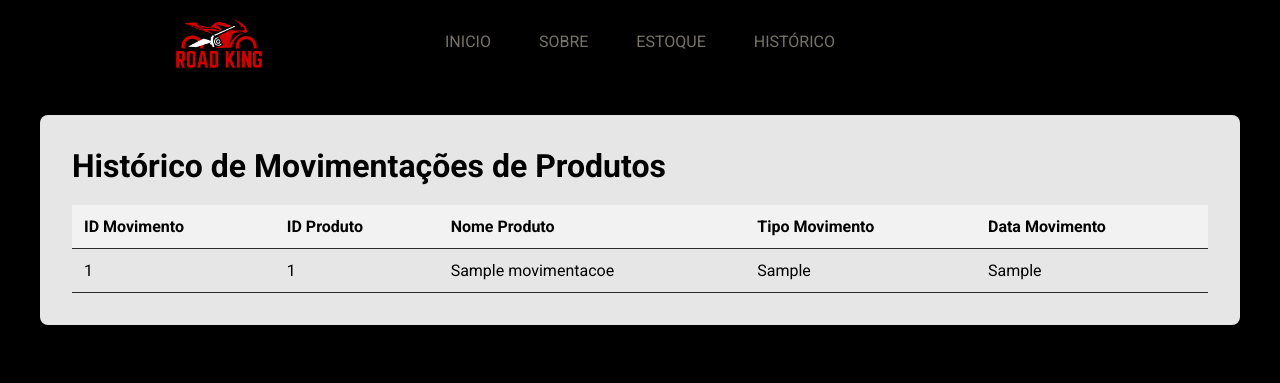
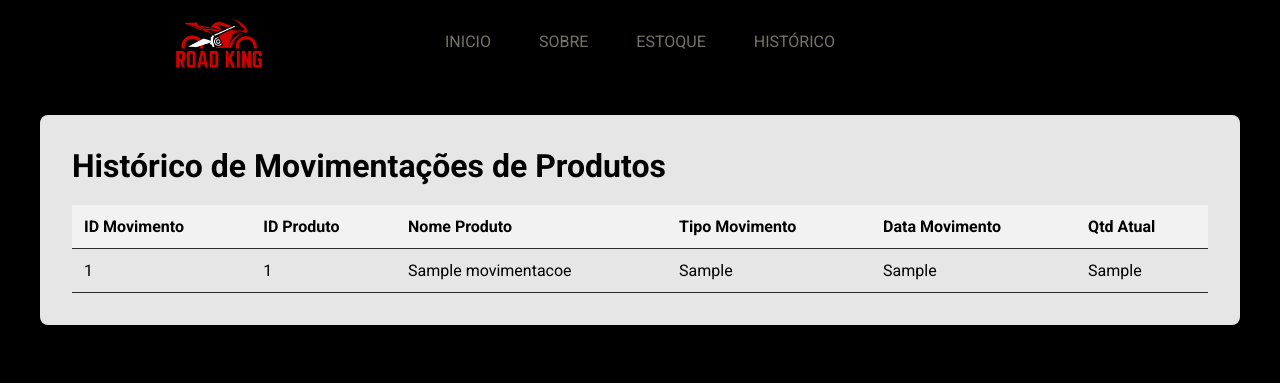
Before and after one commit to Raul691/crud-final, a Flask app: page /movimentacao in a window 1280 px wide. Shown: the top 383 px of the page. Run offline with Flask 3, Linux system fonts and the light colour scheme; the visitor is signed in with stand-in values (Sample User, id 1); tables that the repository leaves empty or names only in its code hold one stand-in row (values such as "Sample post").

Commit message:
Update registrar_movimento function toincl ude current quantity; modify movimentacao.html to display current quantity in the movement history

```diff
--- a/app.py
+++ b/app.py
@@ -13,12 +13,12 @@ def conectar_bd():
         database='bancodedadosatualizado',
     )
 
-def registrar_movimento(cursor, id_produto, nome_produto, tipo_movimento):
+def registrar_movimento(cursor, id_produto, nome_produto, tipo_movimento, qnt_atual):
     comando = """
-    INSERT INTO movimentacoes (id_produto, nome_produto, tipo_movimento, data_movimento)
-    VALUES (%s, %s, %s, NOW())
+    INSERT INTO movimentacoes (id_produto, nome_produto, tipo_movimento, qnt_atual, data_movimento)
+    VALUES (%s, %s, %s, %s, NOW())
     """
-    cursor.execute(comando, (id_produto, nome_produto, tipo_movimento))
+    cursor.execute(comando, (id_produto, nome_produto, tipo_movimento, qnt_atual))
 
 @app.route('/')
 def index():
@@ -104,7 +104,7 @@ def editar_produto(id_produto):
     if produto:
         return render_template('editar_produto.html', produto=produto)
     else:
-        return "Produto não encontrado." # Ou uma página de erro
+        return "Produto não encontrado." # Ou uma pagina de erro
 
 @app.route('/atualizar_produto/<int:id_produto>', methods=['POST'])
 def atualizar_produto(id_produto):
@@ -143,12 +143,17 @@ def excluir_produto(id_produto):
     with conectar_bd() as conexao:
         cursor = conexao.cursor()
 
-        cursor.execute("SELECT Nome FROM PRODUTOS WHERE id_produto = %s", (id_produto,))
+        # Buscar nome e quantidade atual do produto
+        cursor.execute("SELECT Nome, Qnt_atual FROM PRODUTOS WHERE id_produto = %s", (id_produto,))
         produto = cursor.fetchone()
+
         if produto:
             nome_produto = produto[0]
-            registrar_movimento(cursor, id_produto, nome_produto, 'Saída')
+            qnt_atual = produto[1]
+            # Agora chamando corretamente a funcao com os 5 argumentos
+            registrar_movimento(cursor, id_produto, nome_produto, 'Saída', qnt_atual)
             cursor.execute("DELETE FROM PRODUTOS WHERE id_produto = %s", (id_produto,))
+
         conexao.commit()
 
     return redirect('/estoque')
@@ -196,7 +201,7 @@ def salvar_produto():
         VALUES (%s, %s, %s, %s, %s, %s, %s, %s, %s, %s, %s)
         '''
         cursor.execute(comando, (id_produto, nome, marca, modelo, medida, tipo, qnt_atual, qnt_min, qnt_repor, valor_custo, valor_venda))
-        registrar_movimento(cursor, id_produto, nome, 'Entrada')
+        registrar_movimento(cursor, id_produto, nome, 'Entrada', qnt_atual)
         conexao.commit()
         cursor.close()
         conexao.close()
--- a/templates/index.html
+++ b/templates/index.html
@@ -85,7 +85,7 @@
     </section>
     <footer>
       <div class="section__container footer__container">
-        <div class="footer__col">
+        <div class="footer__col" id="sobre">
           <h4>SOBRE</h4>
           <p class="section__description">
             Qualidade e segurança em cada pneu. Nossa missão é proporcionar
--- a/templates/movimentacao.html
+++ b/templates/movimentacao.html
@@ -54,16 +54,25 @@
             <th>Nome Produto</th>
             <th>Tipo Movimento</th>
             <th>Data Movimento</th>
+            <!-- ADICIONADO -->
+            <th>Qtd Atual</th>
           </tr>
         </thead>
         <tbody>
           {% for item in movimentacao %}
           <tr>
             <td>{{ item[0] }}</td>
+            <!-- id_movimento -->
             <td>{{ item[1] }}</td>
+            <!-- id_produto -->
             <td>{{ item[2] }}</td>
+            <!-- nome_produto -->
             <td>{{ item[3] }}</td>
+            <!-- tipo_movimento -->
             <td>{{ item[4] }}</td>
+            <!-- qnt_atual -->
+            <td>{{ item[5]}}</td>
+            <!-- data_movimento -->
           </tr>
           {% endfor %}
         </tbody>
```
